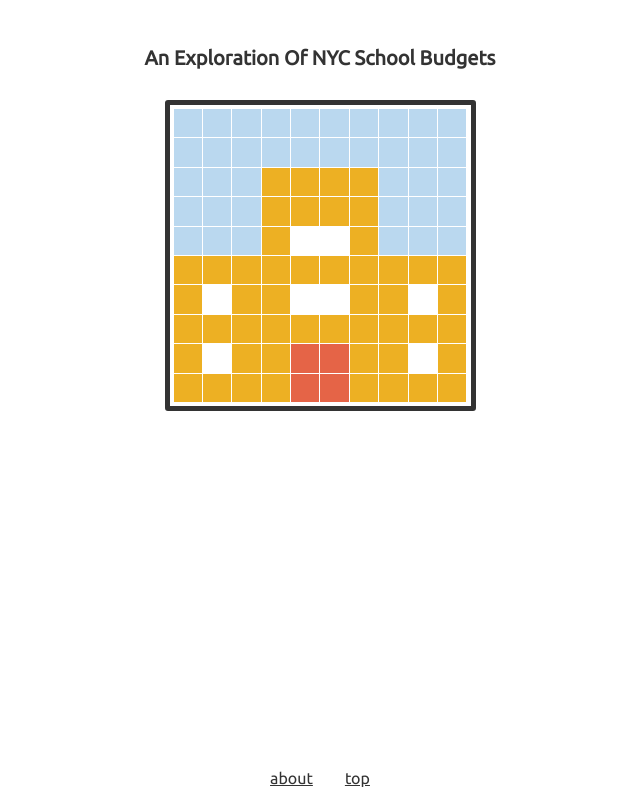
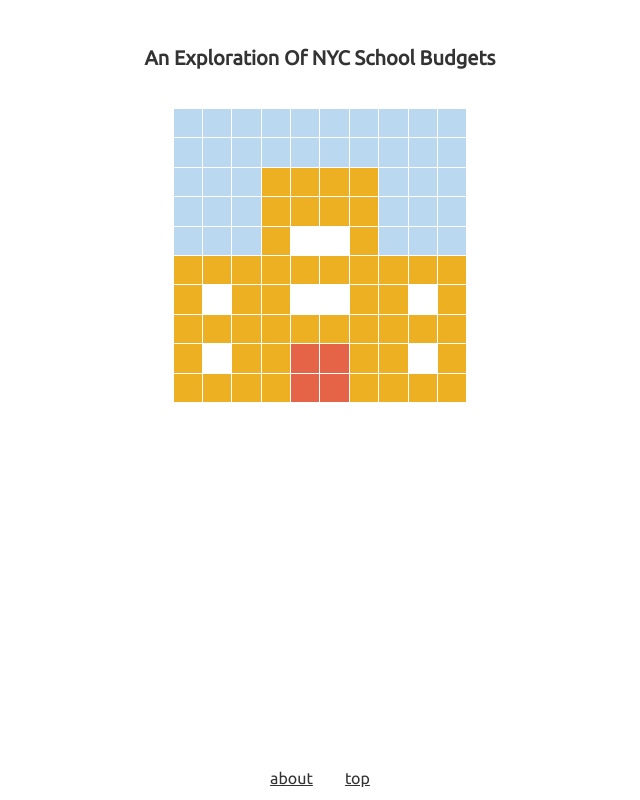
Before and after one commit to lester-lee/fair-student-funding, a Gatsby site: page / in a window 1280 px wide. Shown: the whole page, without its empty margins (320-960 px from the left). Built offline with nearby package versions, Linux system fonts and the light colour scheme; Gatsby itself is replaced by a stand-in of ours.

Commit message:
Remove border from some slides

```diff
--- a/src/components/Narrative.tsx
+++ b/src/components/Narrative.tsx
@@ -33,7 +33,6 @@ const INTRODUCTION = (
     />
   </>
 );
-
 const ABOUT = (
   <Page
     id="about"
--- a/src/components/Visualization.tsx
+++ b/src/components/Visualization.tsx
@@ -29,10 +29,14 @@ const WaffleChart = styled("figure")`
   grid-template: repeat(10, 1fr) / repeat(10, 1fr);
   gap: ${gap}px;
 
-  border: 5px solid var(--text-color);
+  border: 5px solid
+    ${(props: { border: boolean }) =>
+      props.border ? "var(--text-color)" : "var(--bg)"};
   border-radius: 3px;
   padding: ${gap + 3}px;
   margin: 0;
+
+  transition: border 0.5s;
 `;
 
 const Waffle = styled("div")`
@@ -40,7 +44,7 @@ const Waffle = styled("div")`
   height: 100%;
   background-color: ${(props) => props.color};
   transition: all 500ms;
-  &:hover {
+  :hover {
     cursor: pointer;
   }
 `;
@@ -198,6 +202,9 @@ const waffleData: Waffle[][] = [
   schoolArt,
 ];
 
+// Indexes of which page should have borders around waffle
+const hasBorder = [4, 5, 6, 7, 8, 9, 10, 11, 14, 18];
+
 // Convert active page waffle data into array of colors
 const getWaffles = (pageIdx: number) => {
   if (pageIdx >= waffleData.length) return [];
@@ -243,10 +250,11 @@ const Visualization = ({ activePage, previousPage }: Props) => {
   const prevWaffles = getWaffles(previousPage);
   const waffles = getWaffles(activePage);
   const differentIdx = getIndexOfFirstDifference(prevWaffles, waffles);
+  const border = hasBorder.includes(activePage);
 
   return (
     <Viz>
-      <WaffleChart>
+      <WaffleChart border={border}>
         {waffles.map(([category, color], i) => (
           <Waffle
             className={category}
```
